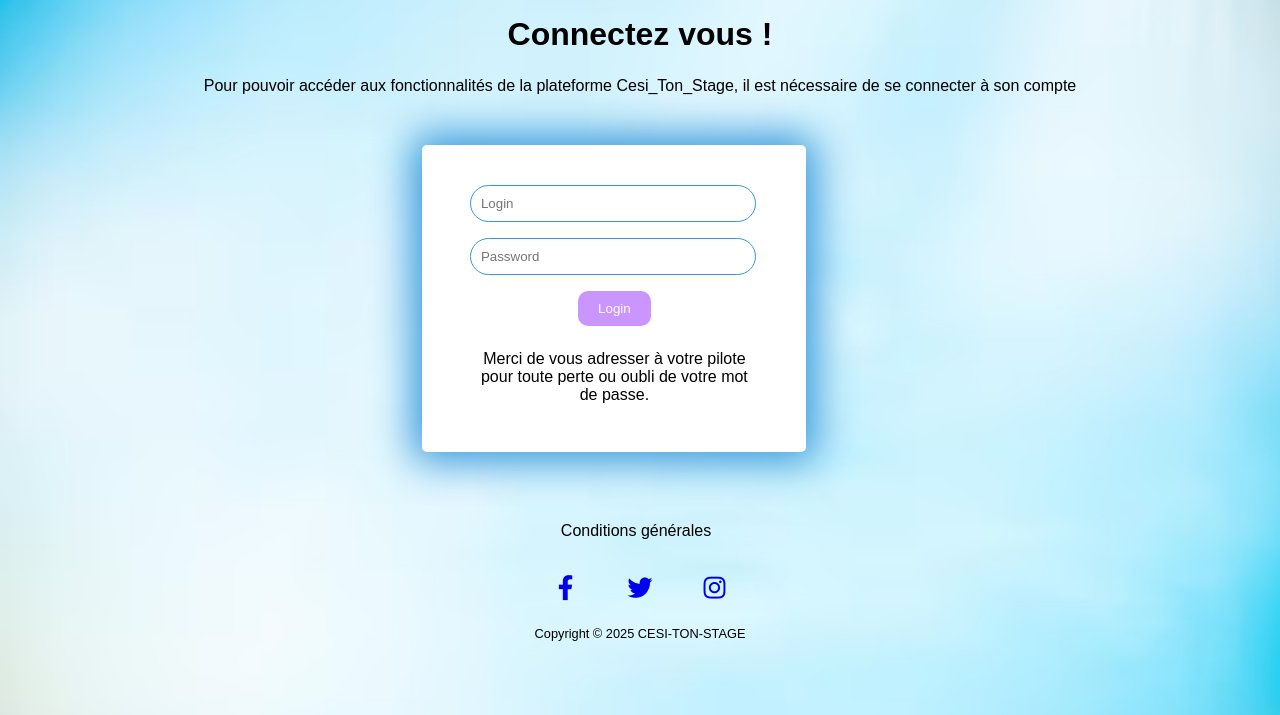
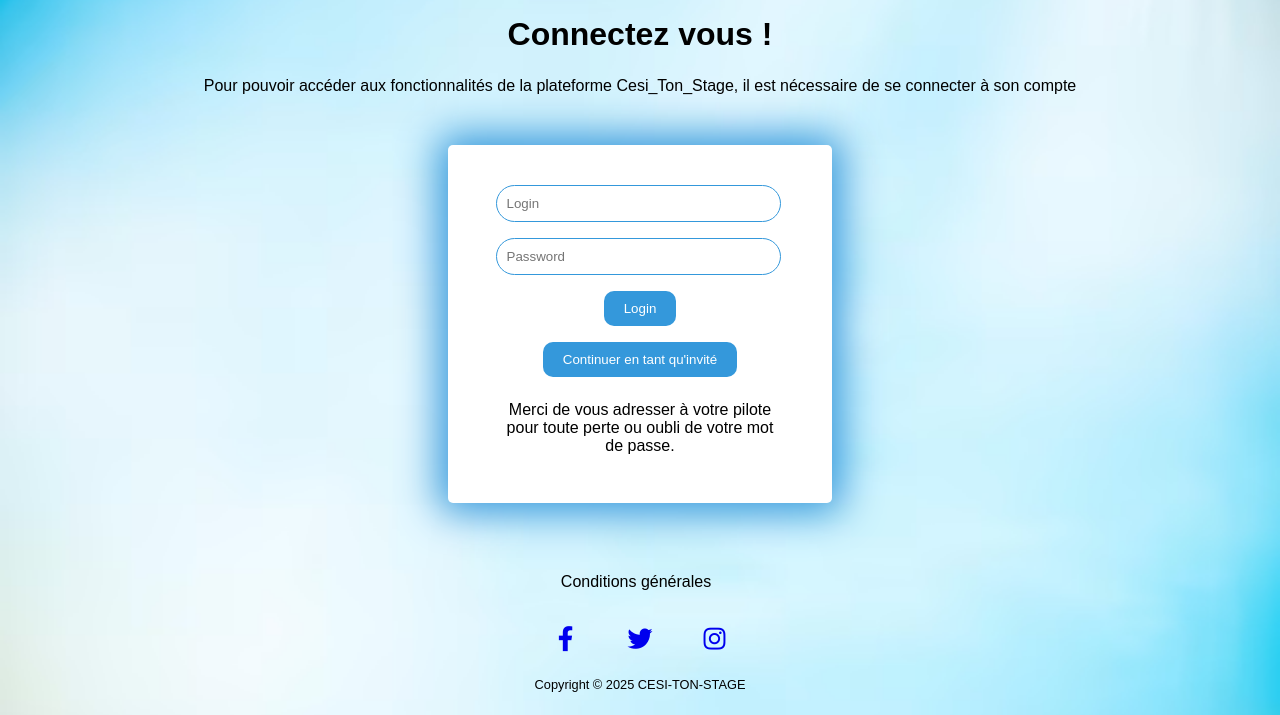
Before and after one commit to gauthierwbl/Web, a PHP site: page /connexion.html in a window 1280 px wide. Shown: the part 85-800 px from the top of the page. Run offline with PHP 8.4, Linux system fonts and the light colour scheme.

Commit message:
Formulaire connexion modif

```diff
--- a/connexion.html
+++ b/connexion.html
@@ -46,7 +46,8 @@
         <form class="text-center" method="post" action="/do-login">
             <div><input class="formulaire-contact" type="text" name="login" placeholder="Login"></div>
             <div><input class="formulaire-contact" type="password" name="password" placeholder="Password"></div>
-            <div><button class="recherche-bouton" type="submit" style="background: rgba(140,25,255,0.46);">Login</button></div>
+            <div><button class="recherche-bouton" type="submit" style="background: rgba(52, 152, 219);">Login</button></div>
+            <div><button class="recherche-bouton" type="submit" style="background: rgba(52, 152, 219);">Continuer en tant qu'invité</button></div>
         </form>
         <p class="texte-login">Merci de vous adresser à votre pilote pour toute perte ou oubli de votre mot de passe.</p>
     </div>
--- a/css/styles.css
+++ b/css/styles.css
@@ -810,8 +810,8 @@ justify-content: flex-end;
   box-shadow: 0px 0px 40px 10px rgba(52, 152, 219);
   margin-top: 50px;
   margin-bottom: 50px;
-  margin-left: 33%;
-  margin-right: 33%;
+  margin-left: 35%;
+  margin-right: 35%;
   text-align: center;
 }
 .titres-login {
```
